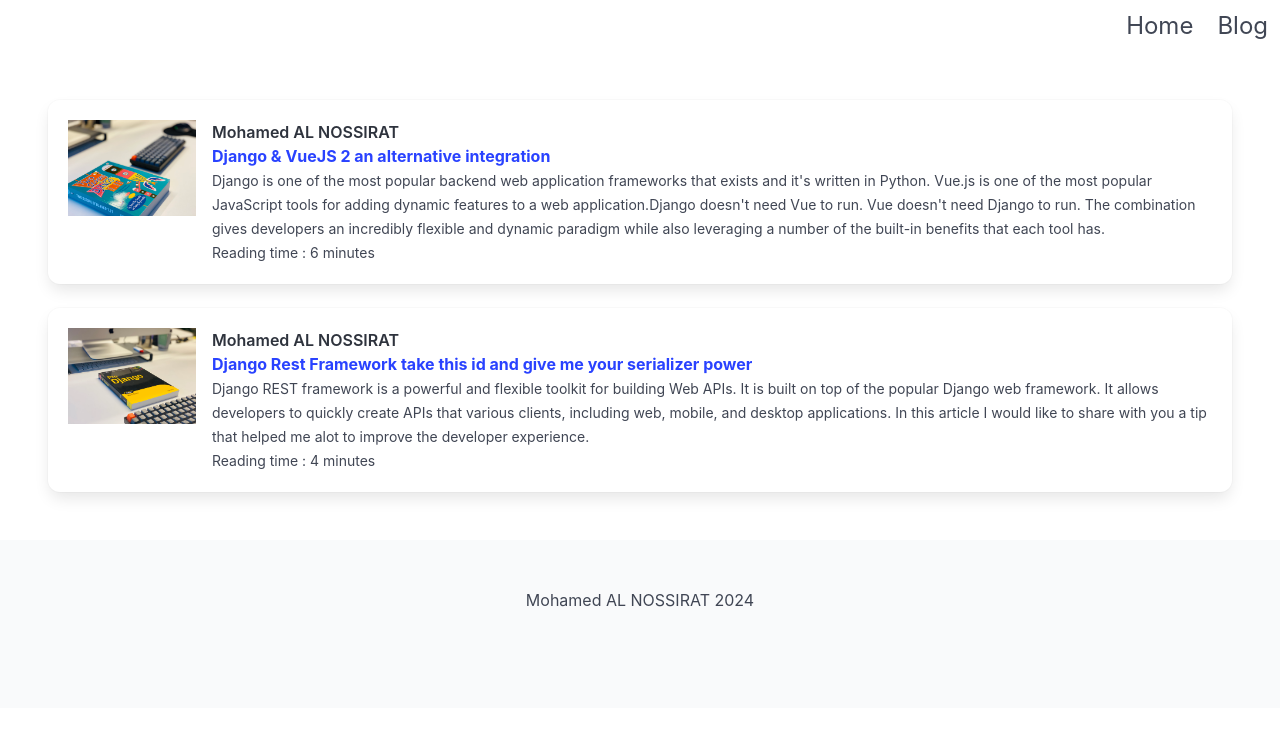
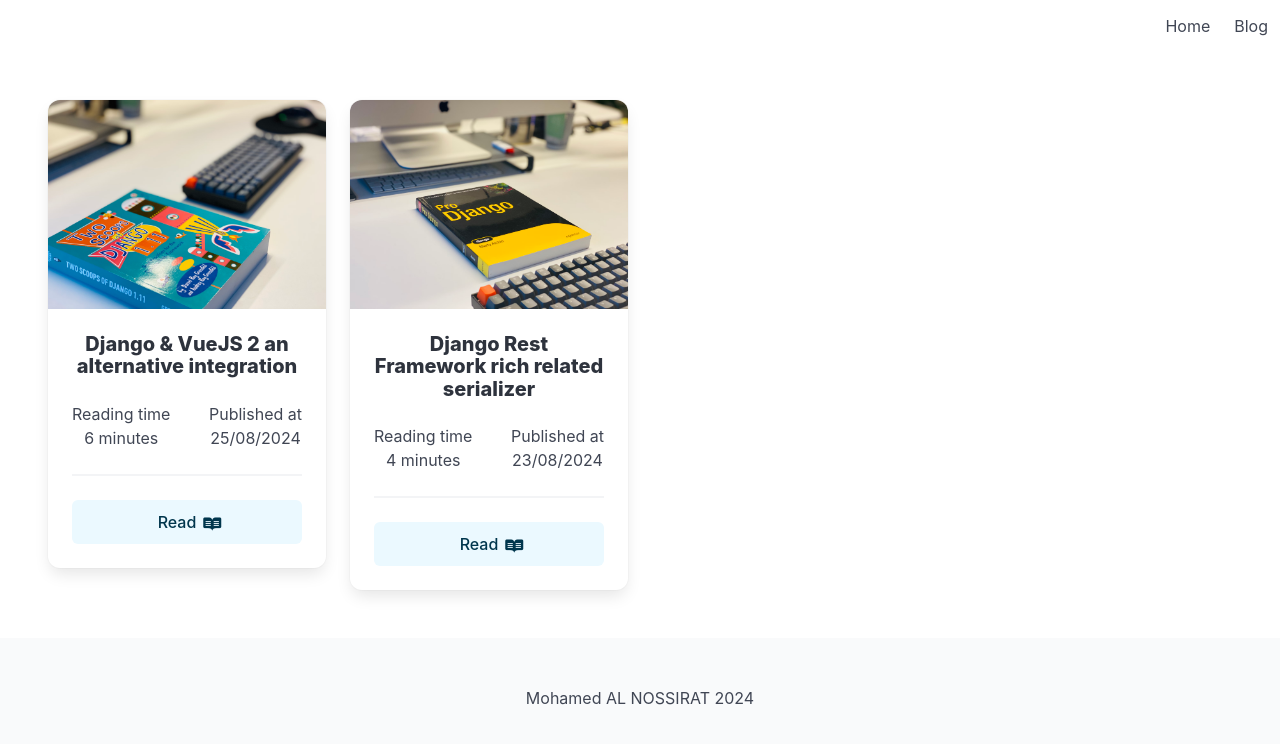
Before and after one commit to malnossi/malnossi.github.io, a plain HTML site: page docs/blog/index.html in a window 1280 px wide. Drawn offline with Linux system fonts and the light colour scheme.

Commit message:
build le 26/08/2024

```diff
--- a/docs/blog/index.html
+++ b/docs/blog/index.html
@@ -26,11 +26,11 @@ Mohamed Nossirat | Blog
 
     <div class="navbar-menu" id="navbarBasicExample">
         <div class="navbar-end">
-            <a class="navbar-item is-size-4" href="/">Home</a>
+            <a class="navbar-item" href="/">Home</a>
 
 
 
-                <a class="navbar-item is-size-4" href="https://malnossi.github.io/blog/"> Blog</a>
+                <a class="navbar-item" href="https://malnossi.github.io/blog/"> Blog</a>
 
         </div>
     </div>
@@ -66,53 +66,89 @@ Mohamed Nossirat | Blog
 
 
 <section class="section">
+   <div class="columns is-desktop is-multiline">
 
-    <div class="box">
-        <article class="media">
-            <figure class="media-left">
-                <p class="image is-128x128">
-                    <img src="/two-scoops.avif" />
-                </p>
+         <div class="column is-3">
+            <div class="card">
+    <div class="card-image">
+        <figure class="image is-4by3">
+            <img src="/two-scoops.avif" alt="Placeholder image" />
         </figure>
-            <div class="">
-                <div class="">
-                    <p>
-                        <strong>Mohamed AL NOSSIRAT</strong>
-                        <br />
-                        <span class="has-text-weight-bold"><a href="https:&#x2F;&#x2F;malnossi.github.io&#x2F;blog&#x2F;django-vue&#x2F;">Django & VueJS 2 an alternative integration</a></span>
-                        <br/>
-                        <small class="has-text-justified">Django is one of the most popular backend web application frameworks that exists and it&#x27;s written in Python. Vue.js is one of the most popular JavaScript tools for adding dynamic features to a web application.Django doesn&#x27;t need Vue to run. Vue doesn&#x27;t need Django to run. The combination gives developers an incredibly flexible and dynamic paradigm while also leveraging a number of the built-in benefits that each tool has.</small>
-                        <br/>
-                        <small>Reading time : 6 minutes</small>
-                    </p>
+    </div>
+    <div class="card-content">
+        <div class="media">
+            <p class="title is-5 has-text-centered">Django &amp; VueJS 2 an alternative integration</p>
+        </div>
+        <nav class="level is-mobile">
+            <div class="level-left">
+                <div class="level-item has-text-centered">
+                    <div>
+                        <p class="heading">Reading time</p>
+                        <p class="">6 minutes</p>
                     </div>
                 </div>
-        </article>
+            </div>
+            <div class="level-right">
+                <div class="level-item has-text-centered">
+                    <div>
+                        <p class="heading">Published at</p>
+                        <time class="" datetime="2024-08-25">25&#x2F;08&#x2F;2024</time>
+                    </div>
+                </div>
+            </div>
+        </nav>
+        <hr />
+        <a class="button is-info is-light is-fullwidth" href="https://malnossi.github.io/blog/django-vue/">
+            <span>Read</span>
+            <span class="icon mt-1">
+                <i class="fa-brands fa-readme"></i>
+            </span>
+        </a>
+    </div>
+</div>
          </div>
 
-    <div class="box">
-        <article class="media">
-            <figure class="media-left">
-                <p class="image is-128x128">
-                    <img src="/pro_django.avif" />
-                </p>
+         <div class="column is-3">
+            <div class="card">
+    <div class="card-image">
+        <figure class="image is-4by3">
+            <img src="/pro_django.avif" alt="Placeholder image" />
         </figure>
-            <div class="">
-                <div class="">
-                    <p>
-                        <strong>Mohamed AL NOSSIRAT</strong>
-                        <br />
-                        <span class="has-text-weight-bold"><a href="https:&#x2F;&#x2F;malnossi.github.io&#x2F;blog&#x2F;drf-primarylink-serializer&#x2F;">Django Rest Framework take this id and give me your serializer power</a></span>
-                        <br/>
-                        <small class="has-text-justified">Django REST framework is a powerful and flexible toolkit for building Web APIs. It is built on top of the popular Django web framework. It allows developers to quickly create APIs that various clients, including web, mobile, and desktop applications. In this article I would like to share with you a tip that helped me alot to improve the developer experience.</small>
-                        <br/>
-                        <small>Reading time : 4 minutes</small>
-                    </p>
+    </div>
+    <div class="card-content">
+        <div class="media">
+            <p class="title is-5 has-text-centered">Django Rest Framework rich related serializer</p>
+        </div>
+        <nav class="level is-mobile">
+            <div class="level-left">
+                <div class="level-item has-text-centered">
+                    <div>
+                        <p class="heading">Reading time</p>
+                        <p class="">4 minutes</p>
                     </div>
                 </div>
-        </article>
+            </div>
+            <div class="level-right">
+                <div class="level-item has-text-centered">
+                    <div>
+                        <p class="heading">Published at</p>
+                        <time class="" datetime="2024-08-23">23&#x2F;08&#x2F;2024</time>
+                    </div>
+                </div>
+            </div>
+        </nav>
+        <hr />
+        <a class="button is-info is-light is-fullwidth" href="https://malnossi.github.io/blog/drf-primarylink-serializer/">
+            <span>Read</span>
+            <span class="icon mt-1">
+                <i class="fa-brands fa-readme"></i>
+            </span>
+        </a>
+    </div>
+</div>
          </div>
 
+   </div>
 </section>
 
     <footer class="footer">
```
Also changed, not shown: docs/blog/django-vue/index.html (+2 -2 lines), docs/blog/drf-primarylink-serializer/index.html (+4 -4 lines), docs/index.html (+2 -2 lines), docs/search_index.en.js, 2 other files. Lines whose indentation alone changed are shown as unchanged.
